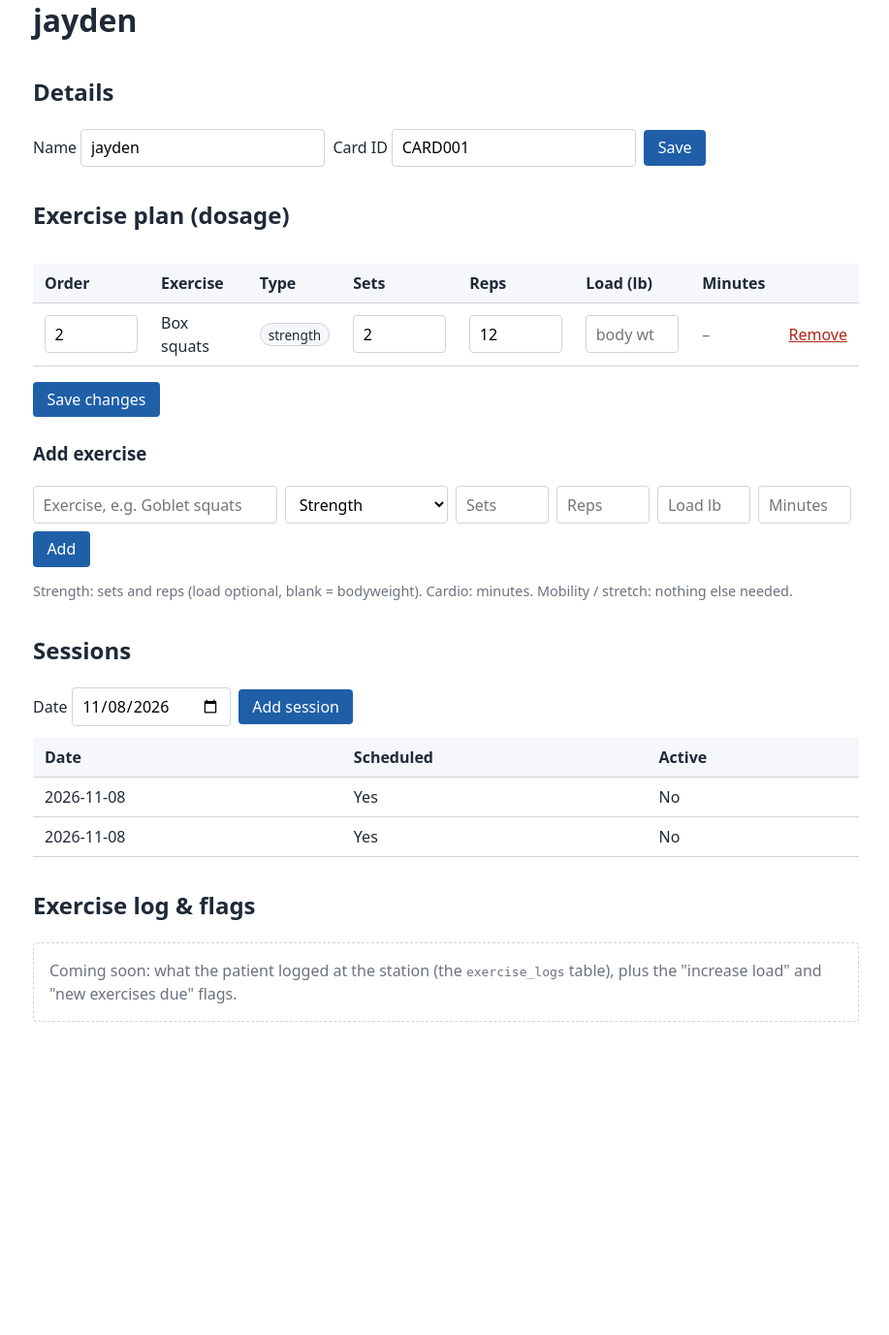
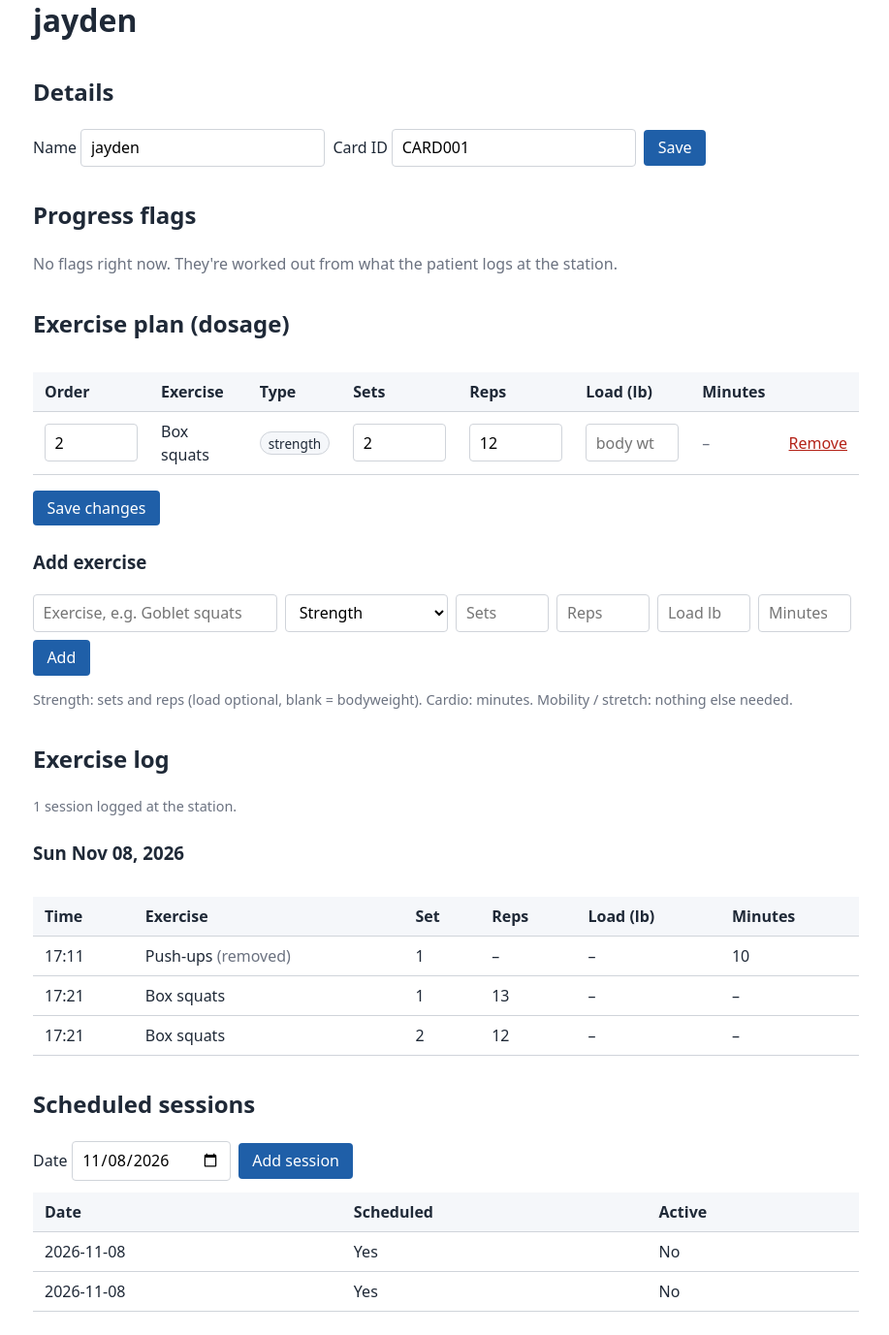
Before and after one commit to jchen208208/ECE198-project, a Flask app: page /patients/1 in a window 1280 px wide. Shown: the part 132-1509 px from the top of the page at 97% size, without its empty margins (180-1097 px from the left). Before the commit the page ends 1186 px from the top, so only its background shows below. Run offline with Flask 3, Linux system fonts and the light colour scheme.

Commit message:
website complete

```diff
--- /dev/null
+++ b/website/progress.py
@@ -0,0 +1,86 @@
+"""Patient progress for the staff site, worked out from what patients logged at the station.
+
+A "session" is a day on which the patient logged anything at the station.
+
+Flags follow CCCARE's rules from the "Dosages & Exercise Sessions" doc:
+- Increase load: "Once they can complete 20 reps with proper form for two sessions in a row,
+  their loads are increased." Shown for a strength exercise when, in each of the last 2 sessions
+  it was done, every prescribed set reached 20+ reps at the current load. It clears by itself
+  once staff raise the load, because the older logs at the lower load no longer count.
+- New exercises due: "a set of new exercises is introduced after every 12 sessions."
+  Shown for a strength exercise that has been in the plan for 12+ sessions.
+"""
+from collections import defaultdict
+from dataclasses import dataclass
+
+REPS_TO_PROGRESS = 20
+SESSIONS_IN_A_ROW = 2
+SESSIONS_PER_ROTATION = 12
+
+
+@dataclass
+class Flag:
+    kind: str      # "increase_load" or "new_exercises"
+    exercise: str
+    message: str
+
+
+def _logs_by_day(logs):
+    days = defaultdict(list)
+    for log in logs:
+        days[log.logged_at.date()].append(log)
+    return days
+
+
+def _at_current_load(logged_load, current_load):
+    if current_load is None:  # bodyweight exercise: any load counts
+        return True
+    return logged_load is not None and logged_load >= current_load
+
+
+def _hit_target(day_logs, dosage):
+    """Every prescribed set done with 20+ reps at the current load."""
+    good_sets = {
+        log.set_number for log in day_logs
+        if (log.reps or 0) >= REPS_TO_PROGRESS and _at_current_load(log.load_lb, dosage.load_lb)
+    }
+    return len(good_sets) >= (dosage.sets or 1)
+
+
+def patient_flags(patient):
+    """All flags for one patient, in plan order."""
+    session_days = set(_logs_by_day(patient.logs))
+    plan = sorted(
+        (d for d in patient.dosages if d.is_active and d.exercise_type == "strength"),
+        key=lambda d: (d.position, d.dosage_id),
+    )
+
+    flags = []
+    for dosage in plan:
+        days = _logs_by_day(dosage.logs)
+        recent = sorted(days)[-SESSIONS_IN_A_ROW:]
+        if len(recent) == SESSIONS_IN_A_ROW and all(_hit_target(days[day], dosage) for day in recent):
+            if dosage.load_lb is None:
+                advice = "Consider adding load or a harder variation."
+            else:
+                advice = f"Consider raising the load from {dosage.load_lb:g} lb."
+            flags.append(Flag(
+                "increase_load", dosage.exercise,
+                f"{REPS_TO_PROGRESS}+ reps on every set for {SESSIONS_IN_A_ROW} sessions in a row. {advice}",
+            ))
+
+        sessions_in_plan = sum(1 for day in session_days if dosage.created_on is None or day >= dosage.created_on)
+        if sessions_in_plan >= SESSIONS_PER_ROTATION:
+            flags.append(Flag(
+                "new_exercises", dosage.exercise,
+                f"In the plan for {sessions_in_plan} sessions. Time to swap in a new exercise.",
+            ))
+    return flags
+
+
+def log_history(patient, max_sessions=10):
+    """([(day, logs), ...] newest session first, total number of sessions)."""
+    days = _logs_by_day(patient.logs)
+    newest = sorted(days, reverse=True)[:max_sessions]
+    history = [(day, sorted(days[day], key=lambda log: (log.logged_at, log.log_id))) for day in newest]
+    return history, len(days)
--- a/website/routes.py
+++ b/website/routes.py
@@ -9,6 +9,8 @@ from flask import Blueprint, flash, redirect, render_template, request, url_for
 
 from database.extensions import db
 from database.models import Dosage, Patient, Session
+
+from .progress import log_history, patient_flags
 
 # This folder holds its own templates/ and static/ (CSS).
 site = Blueprint("site", __name__, template_folder="templates", static_folder="static", static_url_path="/static")
@@ -90,7 +92,8 @@ def _back_to(patient_id, anchor=None):
 @site.get("/")
 def patient_list():
     patients = db.session.execute(db.select(Patient).order_by(Patient.name)).scalars().all()
-    return render_template("patients.html", patients=patients)
+    flags_by_patient = {p.patient_id: patient_flags(p) for p in patients}
+    return render_template("patients.html", patients=patients, flags_by_patient=flags_by_patient)
 
 
 @site.post("/patients")
@@ -112,10 +115,14 @@ def patient_detail(patient_id):
     patient = db.get_or_404(Patient, patient_id)
     dosages = sorted((d for d in patient.dosages if d.is_active), key=lambda d: (d.position, d.dosage_id))
     sessions = sorted(patient.sessions, key=lambda s: s.date or date.min, reverse=True)
+    history, session_count = log_history(patient)
     return render_template(
         "patient.html",
         patient=patient,
         dosages=dosages,
+        flags=patient_flags(patient),
+        history=history,
+        session_count=session_count,
         sessions=sessions,
         sample_exercises=SAMPLE_EXERCISES,
         today=date.today().isoformat(),
--- a/website/static/style.css
+++ b/website/static/style.css
@@ -73,6 +73,15 @@ button.danger { color: #b42318; }
 
 nav { display: flex; gap: 1.25rem; }
 
+/* ---------- progress flags ---------- */
+.flags { display: grid; gap: 0.5rem; padding: 0; list-style: none; }
+.flag-item { display: flex; flex-direction: column; padding: 0.6rem 0.9rem; border-left: 4px solid; border-radius: 4px; }
+.flag-item.flag-increase_load { background: #ecfdf3; border-color: #12b76a; }
+.flag-item.flag-new_exercises { background: #fffaeb; border-color: #f79009; }
+.flag { display: inline-block; margin: 0.1rem 0.25rem 0.1rem 0; padding: 0.1rem 0.5rem; font-size: 0.85em; border-radius: 999px; }
+.flag.flag-increase_load { color: #067647; background: #ecfdf3; }
+.flag.flag-new_exercises { color: #b54708; background: #fffaeb; }
+
 /* ---------- station simulator ---------- */
 .sim { display: flex; flex-wrap: wrap; align-items: flex-start; gap: 2rem; margin-top: 1rem; }
 .station { width: 300px; max-width: 100%; padding: 1rem; background: #2b2f36; border-radius: 12px; }
--- a/website/templates/patient.html
+++ b/website/templates/patient.html
@@ -16,6 +16,22 @@
     <label>Card ID <input name="card_uid" value="{{ patient.card_uid or '' }}" placeholder="e.g. CARD001" maxlength="32"></label>
     <button>Save</button>
   </form>
+</section>
+
+<section id="flags">
+  <h2>Progress flags</h2>
+  {% if flags %}
+  <ul class="flags">
+    {% for f in flags %}
+    <li class="flag-item flag-{{ f.kind }}">
+      <strong>{{ "Increase load" if f.kind == "increase_load" else "New exercise due" }}: {{ f.exercise }}</strong>
+      <span>{{ f.message }}</span>
+    </li>
+    {% endfor %}
+  </ul>
+  {% else %}
+  <p class="muted">No flags right now. They're worked out from what the patient logs at the station.</p>
+  {% endif %}
 </section>
 
 <section id="plan">
@@ -84,8 +100,41 @@
   </datalist>
 </section>
 
+<section id="log">
+  <h2>Exercise log</h2>
+  {% if history %}
+  <p class="hint">
+    {{ session_count }} session{{ "" if session_count == 1 else "s" }} logged at the station{% if session_count > history | length %}, showing the last {{ history | length }}{% endif %}.
+  </p>
+  {% for day, logs in history %}
+  <h3>{{ day.strftime("%a %b %d, %Y") }}</h3>
+  <div class="table-wrap">
+    <table>
+      <thead>
+        <tr><th>Time</th><th>Exercise</th><th>Set</th><th>Reps</th><th>Load (lb)</th><th>Minutes</th></tr>
+      </thead>
+      <tbody>
+        {% for log in logs %}
+        <tr>
+          <td>{{ log.logged_at.strftime("%H:%M") }}</td>
+          <td>{{ log.dosage.exercise }}{% if not log.dosage.is_active %} <span class="muted">(removed)</span>{% endif %}</td>
+          <td>{{ log.set_number }}</td>
+          <td>{{ log.reps if log.reps is not none else "–" }}</td>
+          <td>{{ num(log.load_lb) or "–" }}</td>
+          <td>{{ log.minutes if log.minutes is not none else "–" }}</td>
+        </tr>
+        {% endfor %}
+      </tbody>
+    </table>
+  </div>
+  {% endfor %}
+  {% else %}
+  <p class="muted">Nothing logged yet. Sets logged at the station (or the simulator) show up here.</p>
+  {% endif %}
+</section>
+
 <section id="sessions">
-  <h2>Sessions</h2>
+  <h2>Scheduled sessions</h2>
   <form method="post" action="{{ url_for('site.add_session', patient_id=patient.patient_id) }}" class="inline">
     <label>Date <input type="date" name="date" value="{{ today }}" required></label>
     <button>Add session</button>
@@ -110,12 +159,4 @@
   <p class="muted">No sessions yet.</p>
   {% endif %}
 </section>
-
-<section>
-  <h2>Exercise log &amp; flags</h2>
-  <p class="placeholder">
-    Coming soon: what the patient logged at the station (the <code>exercise_logs</code> table),
-    plus the "increase load" and "new exercises due" flags.
-  </p>
-</section>
 {% endblock %}
```
Also changed, not shown: website/templates/patients.html (+9 -1 lines), database/instance/rehab.db.
